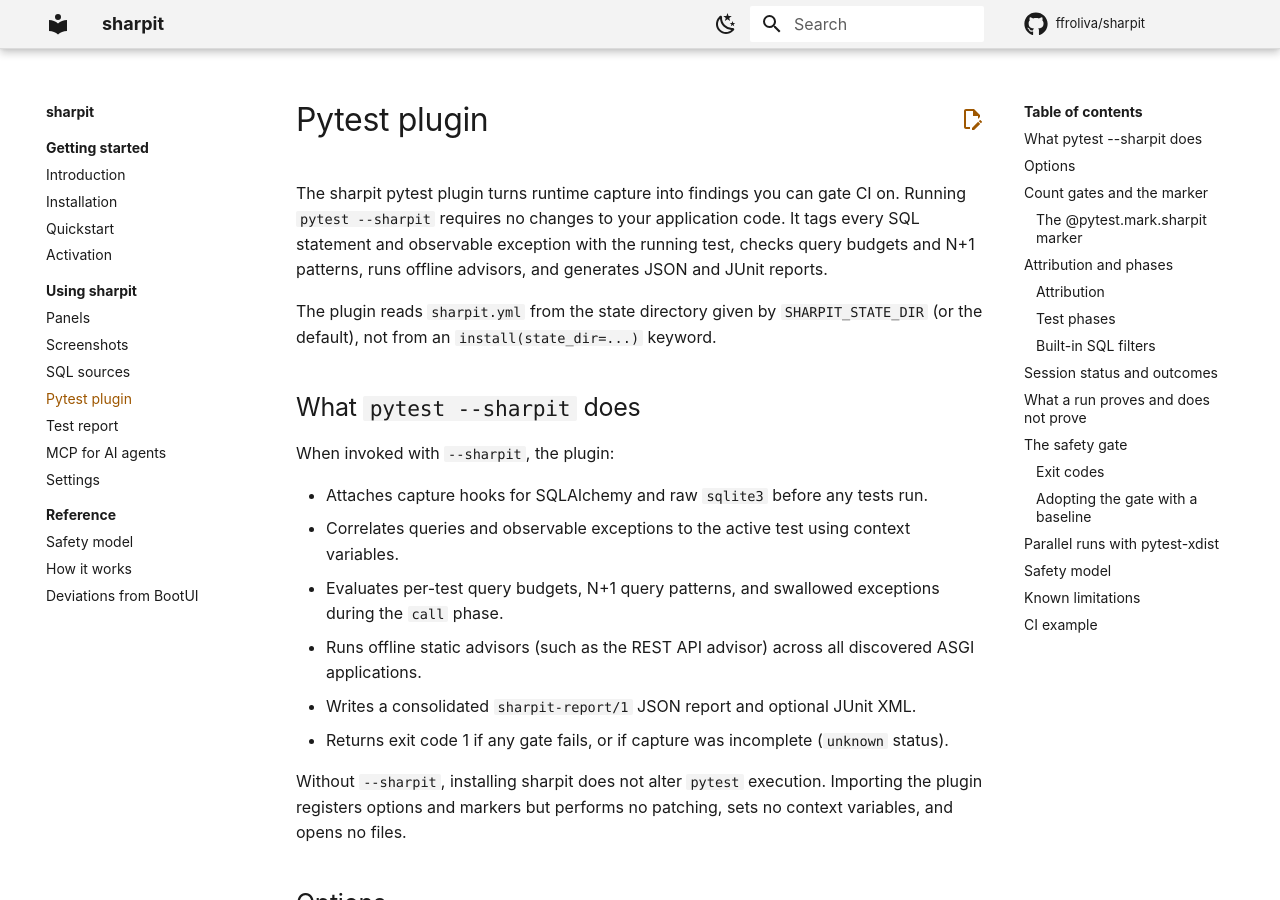
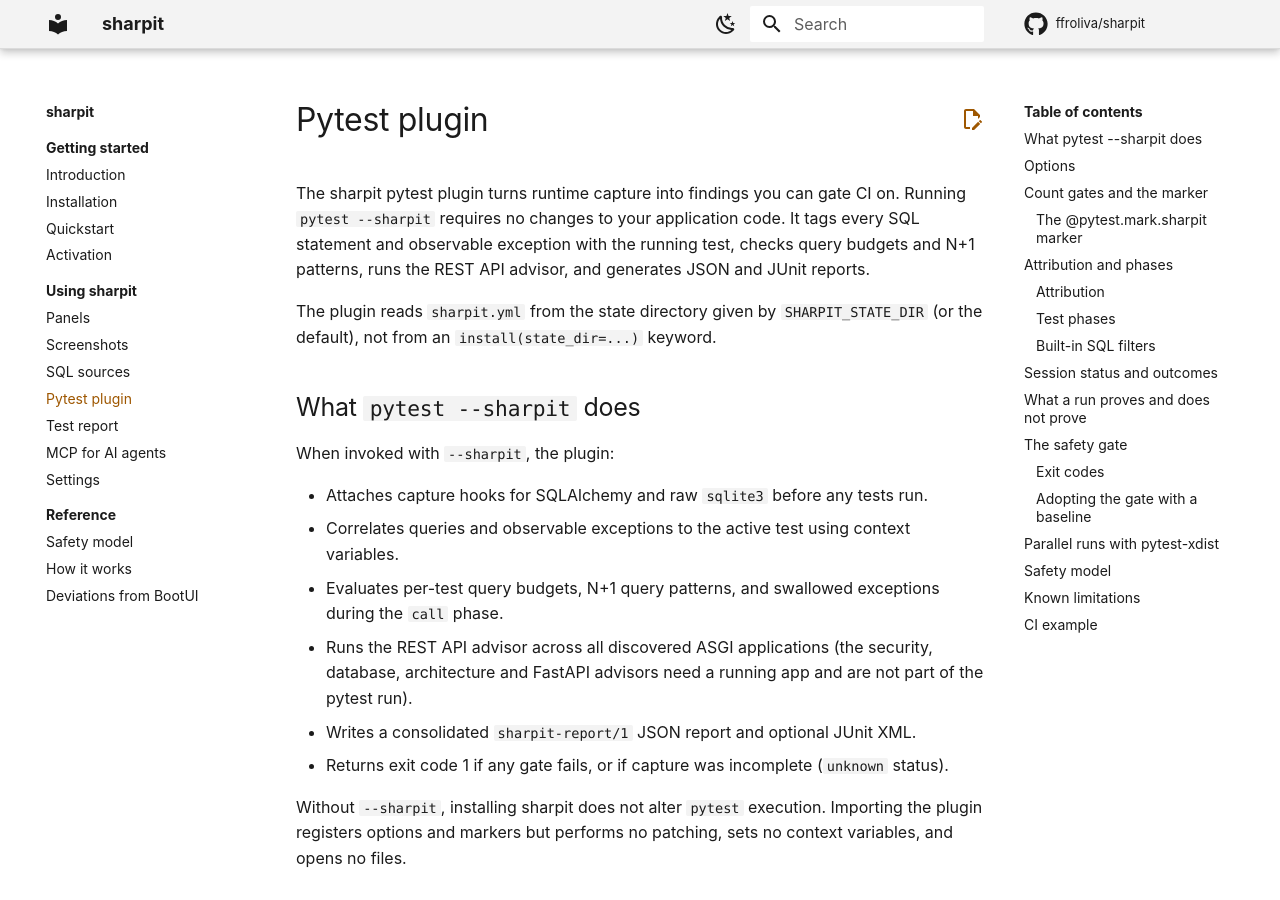
Before and after one commit to ffroliva/sharpit, an MkDocs documentation site: the page built from website/docs/pytest-plugin.md, in a window 1280 px wide and 900 px high. Built offline with MkDocs 1.6.1 and Material for MkDocs 9.7.7, drawn with Linux system fonts in a browser that asks for light colours; comment, search, counter and statistics services are not loaded.

Commit message:
docs: the safety-gate and pytest-plugin pages say pytest --sharpit runs the REST API advisor, not 'advisors' (it is the only one with a pytest assessment; the others need a running app)

```diff
--- a/website/docs/pytest-plugin.md
+++ b/website/docs/pytest-plugin.md
@@ -2,7 +2,7 @@
 
 The sharpit pytest plugin turns runtime capture into findings you can gate CI on.
 Running `pytest --sharpit` requires no changes to your application code. It tags every SQL statement
-and observable exception with the running test, checks query budgets and N+1 patterns, runs offline advisors,
+and observable exception with the running test, checks query budgets and N+1 patterns, runs the REST API advisor,
 and generates JSON and JUnit reports.
 
 The plugin reads `sharpit.yml` from the state directory given by `SHARPIT_STATE_DIR` (or the default), not from an
@@ -15,7 +15,8 @@
 - Attaches capture hooks for SQLAlchemy and raw `sqlite3` before any tests run.
 - Correlates queries and observable exceptions to the active test using context variables.
 - Evaluates per-test query budgets, N+1 query patterns, and swallowed exceptions during the `call` phase.
-- Runs offline static advisors (such as the REST API advisor) across all discovered ASGI applications.
+- Runs the REST API advisor across all discovered ASGI applications (the security, database, architecture and
+  FastAPI advisors need a running app and are not part of the pytest run).
 - Writes a consolidated `sharpit-report/1` JSON report and optional JUnit XML.
 - Returns exit code 1 if any gate fails, or if capture was incomplete (`unknown` status).
 
```
Also changed, not shown: docs/pytest-safety-gate.md (+1 -1 lines).
